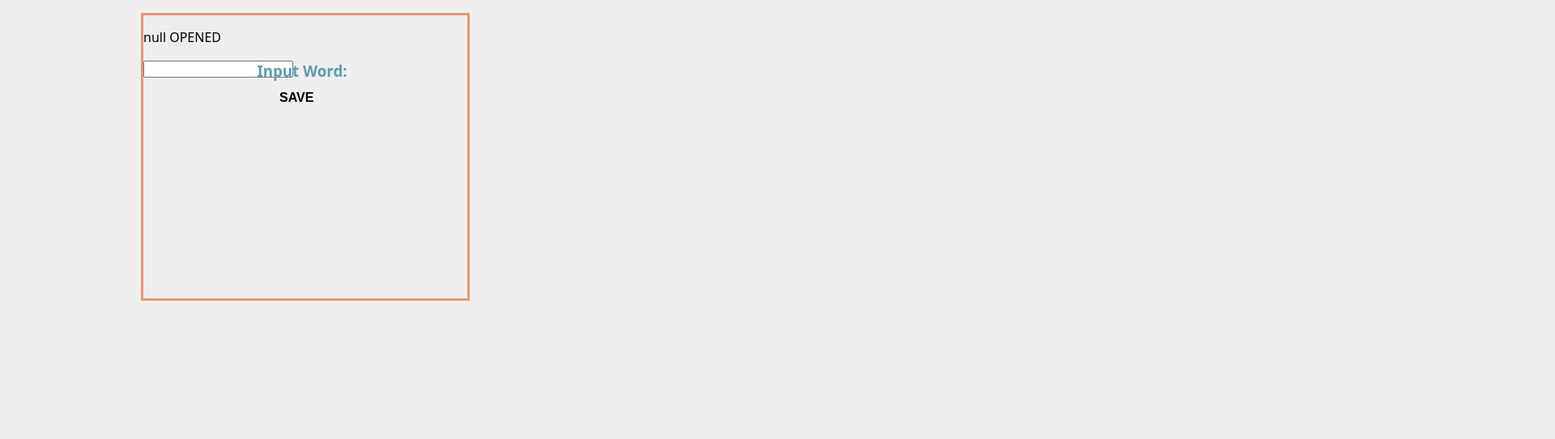
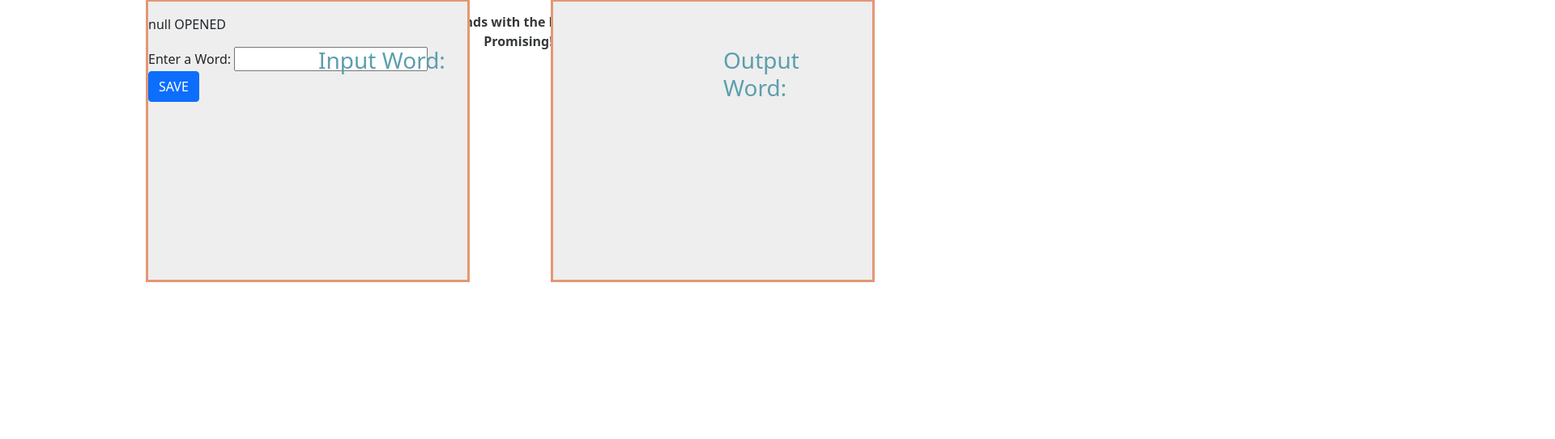
Before and after one commit to Viknet427/Mountain-Madness-2023, a website: page website.html in a window 1280 px wide. Shown: the part 257-800 px from the top of the page at 81% size, 1920 px wide, since content can reach past the window. Drawn offline with nearby package versions, Linux system fonts and the light colour scheme.

Commit message:
new code

```diff
--- a/website.html
+++ b/website.html
@@ -6,14 +6,32 @@
 
 <head>
     <link rel="stylesheet" href="style.css">
+    <title>bogo translate</title>
+
+    <meta charset="utf-8">
+    <meta name=”viewport” content=”width=device-width, initial-scale=1.0">
+
+    <!-- Bootstrap -->
+    <link href="https://cdn.jsdelivr.net/npm/bootstrap@5.0.2/dist/css/bootstrap.min.css" rel="stylesheet"
+        integrity="sha384-EVSTQN3/azprG1Anm3QDgpJLIm9Nao0Yz1ztcQTwFspd3yD65VohhpuuCOmLASjC" crossorigin="anonymous">
+
 </head>
 
 
 <body onload="get()">
+    <!-- Bootstrap -->
+    <script src="https://cdn.jsdelivr.net/npm/bootstrap@5.0.2/dist/js/bootstrap.bundle.min.js"
+        integrity="sha384-MrcW6ZMFYlzcLA8Nl+NtUVF0sA7MsXsP1UyJoMp4YLEuNSfAP+JcXn/tWtIaxVXM"
+        crossorigin="anonymous"></script>
     <a href="https://translate.google.com">
         <button class="Googlebtn">Google Translate</button>
     </a>
     <h1>Welcome to <b>Bogo Translate</b></h1>
+
+    <p class="header">
+        Translate your word in seconds with the BOGO Translator! Accurate and Promising!
+
+    </p>
 
     <div class="inputPart">
 
@@ -24,7 +42,36 @@
 
         <p id="savedText"> </p>
         <p id="openedText"> </p>
-        <input type="text" id="input" /> <br>
+        <label for="name">Enter a Word:</label>
+        <input type="text" id="name" class="inputWord">
+        <button class="btn btn-primary" type="submit" onclick="save()"> SAVE </button>
+
+
+        <script>
+            var storedItem = localStorage.getItem("storedItem");
+
+            function save() {
+                var Item = document.getElementById("input").value;
+                localStorage.setItem("storedItem", Item);
+                document.getElementById("savedText").innerHTML = Item + " SAVED";
+            }
+            function get() {
+                localStorage.getItem("storedItem");
+                document.getElementById("openedText").innerHTML = storedItem + " OPENED";
+
+            }
+        </script>
+    </div>
+
+    <div class="outputPart">
+        <h3 class="desired-phrase">
+            Output Word:
+        </h3>
+
+        <!--
+        <p id="savedText"> </p>
+        <p id="openedText"> </p>
+        <input type="text" , id="input" /> <br>
         <button class="saveButton" , onclick="save()"> SAVE </button>
 
 
@@ -42,36 +89,8 @@
 
             }
         </script>
+-->
     </div>
-    <!--
-    <div class="outputPart">
-        <h3 class="desired-phrase">
-            Output word:
-        </h3>
-
-
-        <p id="savedText"> </p>
-        <p id="openedText"> </p>
-        <input type="text" id="input" /> <br>
-        <button class="saveButton" , onclick="save()"> SAVE </button>
-
-
-        <script>
-            var storedItem = localStorage.getItem("storedItem");
-
-            function save() {
-                var Item = document.getElementById("input").value;
-                localStorage.setItem("storedItem", Item);
-                document.getElementById("savedText").innerHTML = Item + " SAVED";
-            }
-            function get() {
-                localStorage.getItem("storedItem");
-                document.getElementById("openedText").innerHTML = storedItem + " OPENED";
-
-            }
-        </script>
-
-    </div> -->
 
 </body>
 
```
